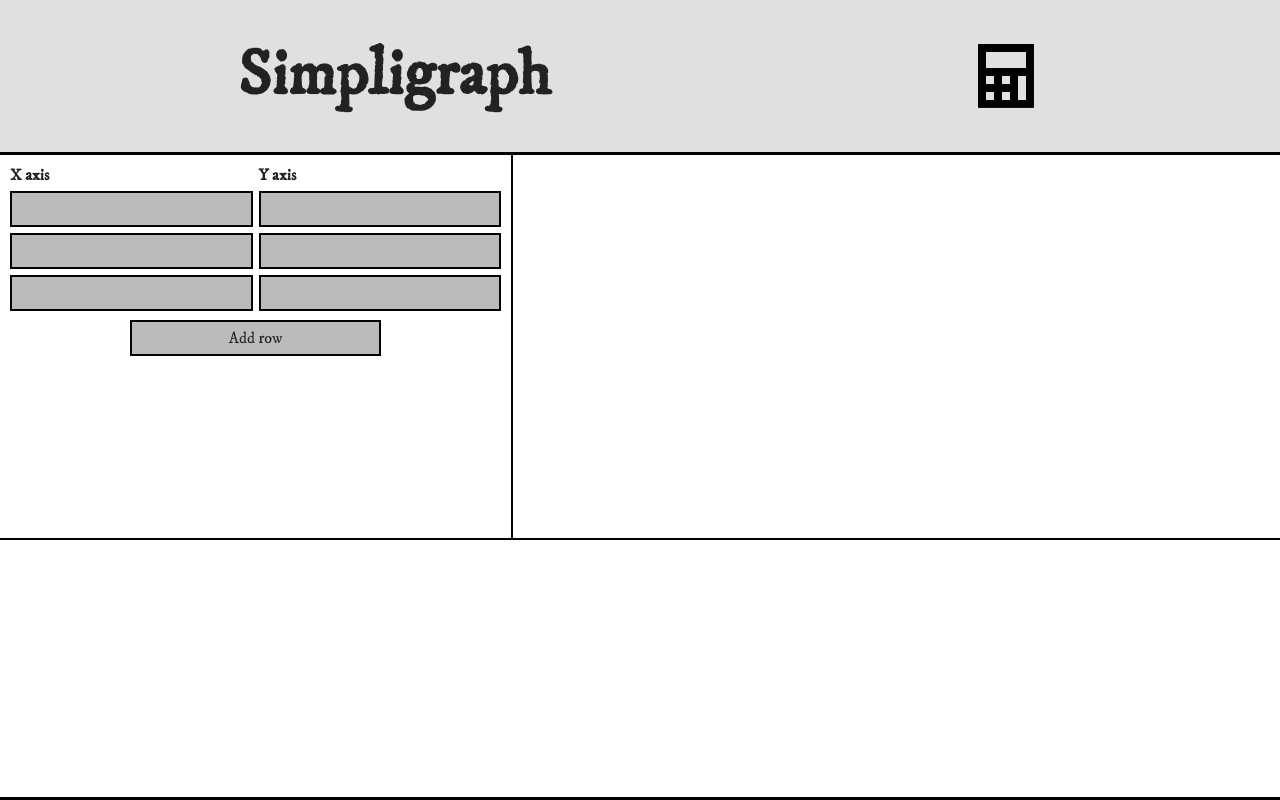
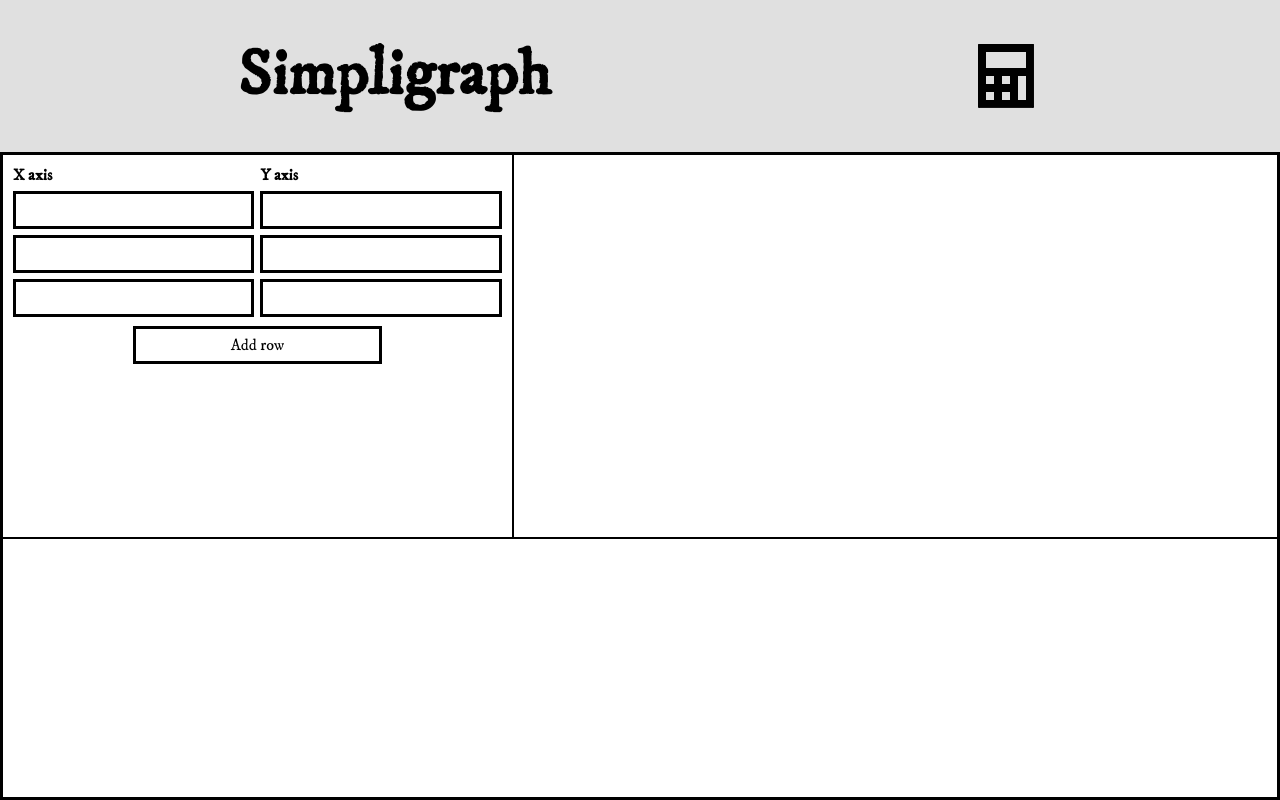
Before and after one commit to Augustus31/cse-210-warm-up-graphing-g4, a website: page index.html in a window 1280 px wide. Drawn offline with nearby package versions, Linux system fonts and the light colour scheme.

Commit message:
Moved inline css to style.css, created style.css following the https://www.figma.com/design/FFYUdViTgQLO31XHl27kgB/Old-School-UI--Community-?node-id=0-1&p=f&t=JhkYcjSpUw2gdufJ-0

```diff
--- a/index.html
+++ b/index.html
@@ -8,46 +8,7 @@
   <link rel="preconnect" href="https://fonts.googleapis.com">
   <link rel="preconnect" href="https://fonts.gstatic.com" crossorigin>
   <link href="https://fonts.googleapis.com/css2?family=IM+Fell+DW+Pica:ital@0;1&display=swap" rel="stylesheet">
-  <style>
-    body { min-height: 100vh; margin: 0; display: flex; flex-direction: column; font-family: 'IM Fell DW Pica', serif; color: #222; }
-    header { padding: 36px 24px; background: #e0e0e0;  font-size: 64px; display: flex; align-items: center; justify-content: space-around;}
-    main {
-      max-width: 100%;
-      width: 100%;
-
-      flex: 1;
-      min-height: 0;
-
-      display: grid;
-      grid-template-columns: minmax(0, 4fr) minmax(0, 6fr);
-      grid-template-rows: auto minmax(0, 1fr);
-
-      gap: 2px;
-      border: 3px solid black;
-      background: black;
-
-      align-self: center;
-    }
-    .panel { box-sizing: border-box; padding: 1%; background: white; }
-    .square-area { width: 100%; aspect-ratio: 2; }
-    .bottom-area { grid-column: 1 / -1; }
-
-    .sidebar { min-width: 0; }
-    .table-scroll { max-height: 40vh; overflow-y: auto; }
-    .coordinate-table { width: 100%; table-layout: fixed; border-spacing: 4px; }
-    .coordinate-table th { text-align: left; }
-    .coordinate-table input,
-    #add-row {
-      box-sizing: border-box;
-      width: 100%;
-      padding: 6px;
-      border: 2px solid #030303;
-      background: #bbbbbb;
-      color: inherit;
-      font: inherit;
-    }
-    #add-row { display: block; width: 50%; margin: 4px auto 0; cursor: pointer; }
-  </style>
+  <link rel="stylesheet" href="style.css">
 </head>
 
 
--- /dev/null
+++ b/style.css
@@ -0,0 +1,72 @@
+:root {
+  --color-ink: #000;
+  --color-paper: #fff;
+  --color-grey: #e0e0e0;
+  --font-body: 'IM Fell DW Pica', Georgia, serif;
+  --border: 3px solid var(--color-ink);
+  --shadow: 4px 4px 0 var(--color-ink);
+}
+
+* { box-sizing: border-box; }
+
+body {
+  min-height: 100vh;
+  margin: 0;
+  display: flex;
+  flex-direction: column;
+  font-family: var(--font-body);
+  color: var(--color-ink);
+}
+
+header {
+  padding: 36px 24px;
+  display: flex;
+  align-items: center;
+  justify-content: space-around;
+  background: var(--color-grey);
+  font-size: 64px;
+}
+
+main {
+  flex: 1;
+  min-height: 0;
+  display: grid;
+  grid-template-columns: minmax(0, 4fr) minmax(0, 6fr);
+  grid-template-rows: auto minmax(0, 1fr);
+  gap: 2px;
+  border: var(--border);
+  background: var(--color-ink);
+}
+.square-area { aspect-ratio: 2; }
+.bottom-area { grid-column: 1 / -1; }
+
+.panel {
+  padding: 1%;
+  background: var(--color-paper);
+}
+
+button {
+  padding: 6px 24px;
+  border: var(--border);
+  background: var(--color-paper);
+  color: inherit;
+  font: inherit;
+  cursor: pointer;
+}
+button:hover { background: var(--color-ink); color: var(--color-paper); }
+button:active { transform: translate(2px, 2px); }
+#add-row { display: block; width: 50%; margin: 4px auto 0; }
+
+input {
+  width: 100%;
+  padding: 6px;
+  border: var(--border);
+  background: var(--color-paper);
+  color: inherit;
+  font: inherit;
+}
+input:focus { outline: none; box-shadow: var(--shadow); }
+
+.table-scroll { max-height: 40vh; overflow-y: auto; }
+.coordinate-table { width: 100%; table-layout: fixed; border-spacing: 4px; }
+.coordinate-table th { text-align: left; }
```
Also changed, not shown: 1 other file.
